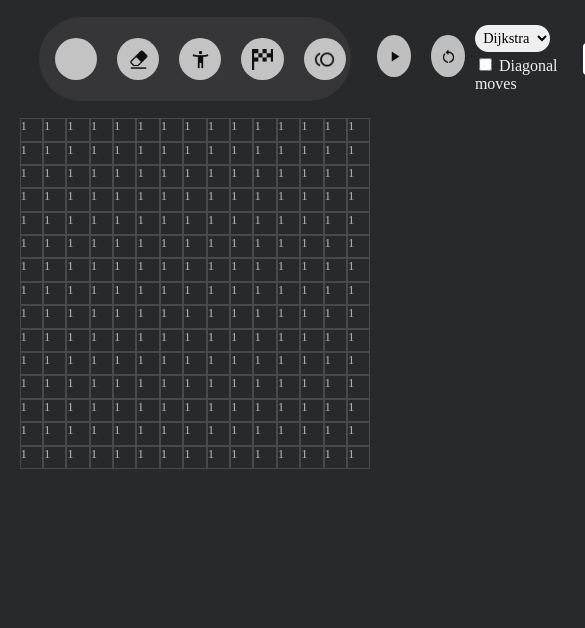
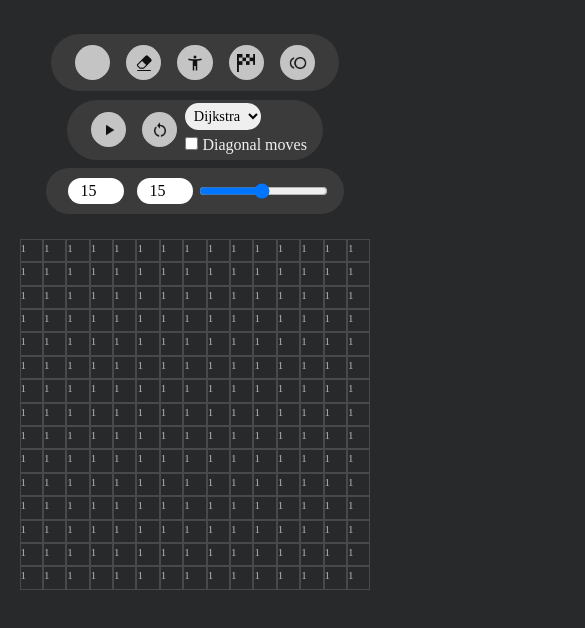
Before and after one commit to NotXia/pathfinding-visualizer, a plain HTML site: page index.html in a window 390 px wide. Shown: the top 628 px of the page, 585 px wide, since content can reach past the window. Drawn offline with nearby package versions, Linux system fonts and the light colour scheme.

Commit message:
More responsive UI

```diff
--- a/css/grid.css
+++ b/css/grid.css
@@ -6,7 +6,7 @@
 .square {
     border: 1px #494949 solid;
     color: #b6b6b6;
-    font-size: 0.8em;
+    font-size: 1.3vh;
 }
 
 .tile0 { /* Wall */
--- a/css/ui.css
+++ b/css/ui.css
@@ -5,31 +5,32 @@
 body {
     margin: 0;
     background-color: #28292b;
+    color: #b8b8b8;
 }
 
 .topbar {
-    width: 80vw;
-    height: 10vh;
-    margin: auto;
-    margin-bottom: 2vh;
-    margin-top: 2vh;
-    border-radius: 5vh;
-    background-color: #363638;
+    margin-top: 3vh;
+    margin-bottom: 3vh;
+    /* padding: 0.5em;
+    border-radius: 5vh; */
+    /* background-color: #3b3b3b; */
     transition: 0.5s;
 }
 
 .button-box {
-    width: fit-content;
-    height: 100%;
-    display: flex;
-    align-items: center;
-    margin: auto;
+    margin-top: 1vh;
 }
 
 .button-group {
     display: flex;
-    padding-right: 1.5vw;
-    padding-left: 1.5vw;
+    align-items: center;
+    justify-content: center;
+    border-radius: 10em;
+    background-color: #3b3b3b;
+    height: 100%;
+    padding: 0.2em;
+    padding-left: 1em;
+    padding-right: 1em;
 }
 
 .button {
@@ -39,12 +40,12 @@ body {
     outline: none;
     text-align: center;
     text-decoration: none;
-    width: 5vh;
-    height: 5vh;
+    width: 2.2em;
+    height: 2.2em;
     display: inline-block;
     opacity: 0.7;
     transition: 0.5s;
-    margin: 10px;
+    margin: 0.5em;
 }
 
 .button-wall {
@@ -101,14 +102,13 @@ body {
 }
 
 .size-input {
-    width: 4vw;
-    height: 3.5vh;
+    width: 3.5em;
     text-align: center;
     transition: 0.5s;
-    font-size: medium;
-    margin-left: 1vw;
+    font-size: 1em;
+    margin: 0.4em;
     border: none;
-    border-radius: 4px;
+    border-radius: 1em;
 }
 
 .algorithm-box {
@@ -124,7 +124,7 @@ body {
 .algorithm-select {
     border: none;
     border-radius: 5em;
-    padding: 0.5vh;
+    padding: 0.3em;
     font-size: 0.9em;
 }
 
--- a/index.html
+++ b/index.html
@@ -4,6 +4,8 @@
 <head>
     <meta charset="UTF-8">
     <meta name="viewport" content="width=device-width, initial-scale=1.0">
+    <link href="https://cdn.jsdelivr.net/npm/bootstrap@5.0.0-beta2/dist/css/bootstrap.min.css" rel="stylesheet" integrity="sha384-BmbxuPwQa2lc/FVzBcNJ7UAyJxM6wuqIj61tLrc4wSX0szH/Ev+nYRRuWlolflfl" crossorigin="anonymous">
+    <script src="https://cdn.jsdelivr.net/npm/bootstrap@5.0.0-beta2/dist/js/bootstrap.bundle.min.js" integrity="sha384-b5kHyXgcpbZJO/tY9Ul7kGkf1S0CWuKcCD38l8YkeH8z8QjE0GmW1gYU5S9FOnJ0" crossorigin="anonymous"></script>
     <script src="./js/grid.js"></script>
     <script src="./js/finder.js"></script>
     <link rel="stylesheet" href="css/grid.css">
@@ -13,8 +15,10 @@
 
 <body>
 
-    <div class="topbar">
-        <div class="button-box">
+    <div class="container topbar">
+        <!-- <div class="row button-box"> -->
+        <div class="row">
+            <div class="col-sm-12 col-lg-4 d-flex justify-content-center align-items-center button-box">
                 <div class="button-group">
                     <button class="button button-wall" id="button_wall" title="Wall"></button>
                     <button class="button button-road" id="button_road" title="Eraser"></button>
@@ -25,7 +29,9 @@
                         <input class="cost-input" id="cost_input" type="number" placeholder="Cost" min="1">
                     </div>
                 </div>
+            </div>
 
+            <div class="col-sm-12 col-lg-4 d-flex justify-content-center align-items-center button-box">
                 <div class="button-group">
                     <button class="button button-play" id="play_button" title="Play"></button>
                     <button class="button button-reset" id="reset_button" onclick="grid.reset()" title="Reset"></button>
@@ -47,13 +53,15 @@
                         </div>
                     </div>
                 </div>
+            </div>
 
+            <div class="col-sm-12 col-lg-4 d-flex justify-content-center align-items-center button-box">
                 <div class="button-group">
                     <input class="size-input" id="grid_columns" type="number" placeholder="Columns" value="15" min="1" title="Width">
                     <input class="size-input" id="grid_rows" type="number" placeholder="Rows" value="15" min="1" title="Height">
                     <input type="range" min="1" max="30" value="15" id="speed_slider" title="Speed">
                 </div>
-
+            </div>
         </div>
     </div>
 
```
Lines whose indentation alone changed are shown as unchanged.
